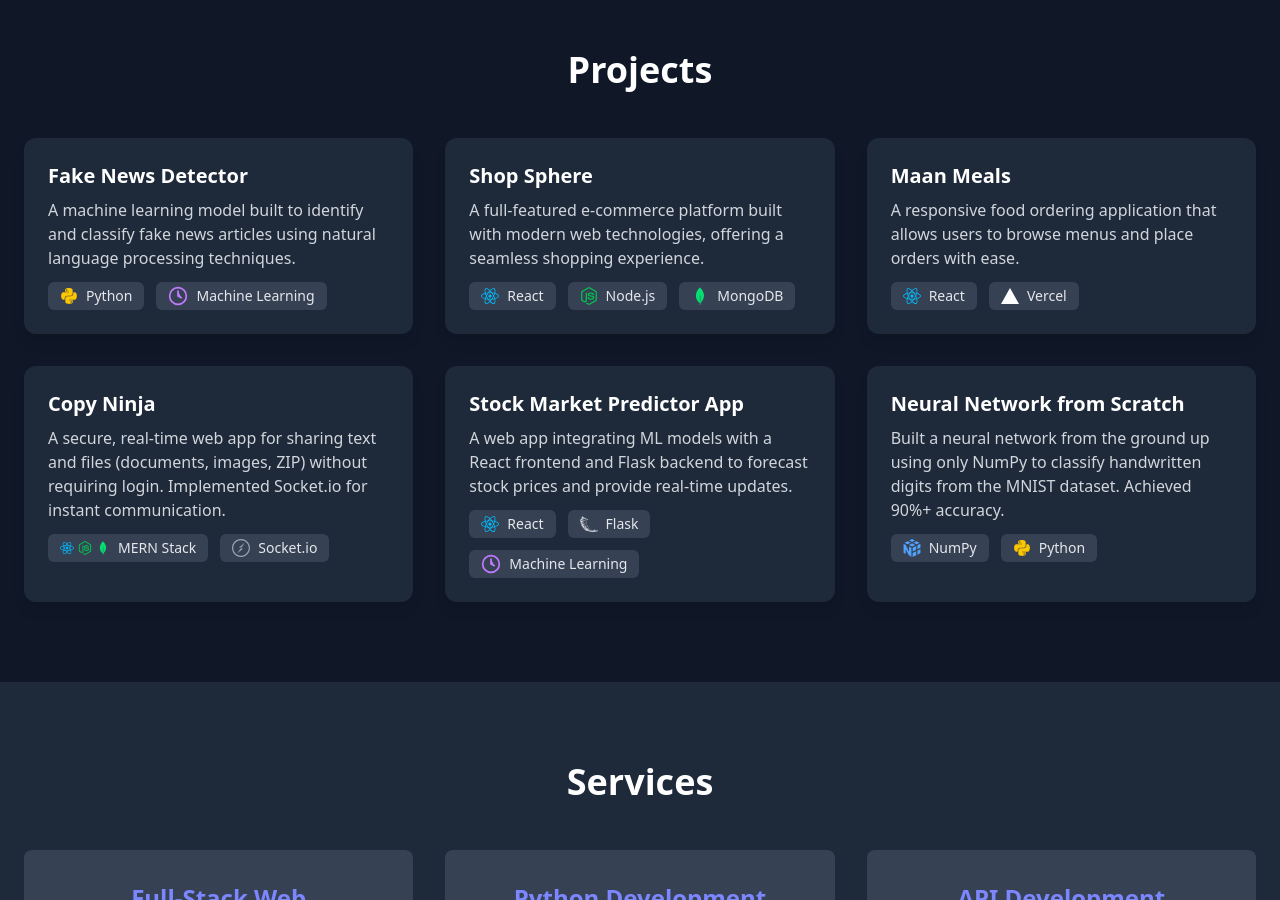
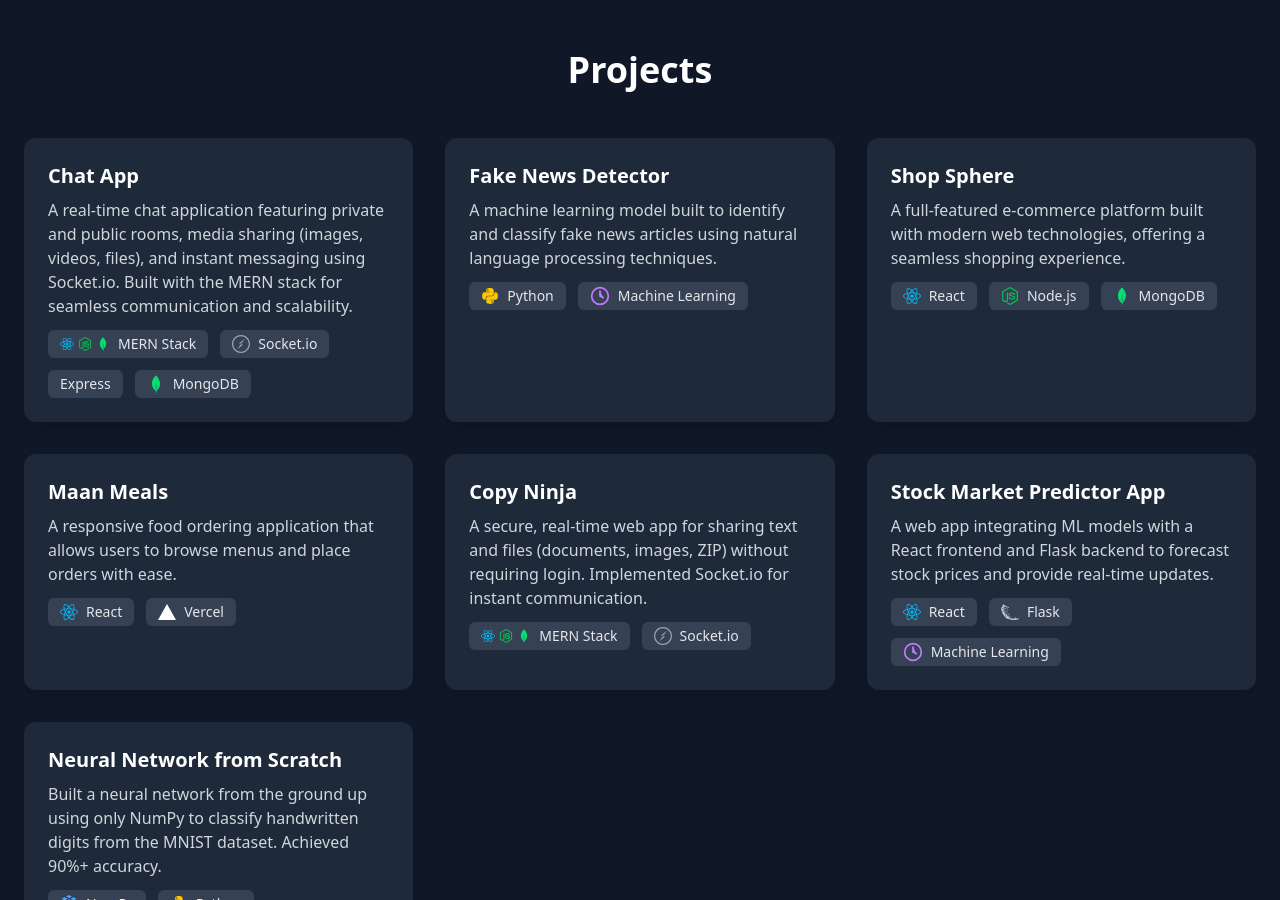
Before and after one commit to Ayushmaan218/portfolio, a React (Vite) app: page / in a window 1280 px wide. Shown: the part 1900-2800 px from the top of the page. Built offline with nearby package versions, Linux system fonts and the light colour scheme.

Commit message:
Added chat app project

```diff
--- a/src/App.jsx
+++ b/src/App.jsx
@@ -422,6 +422,7 @@ const techIcons = {
 
 const Projects = () => {
     const projectData = [
+        { title: "Chat App", description: "A real-time chat application featuring private and public rooms, media sharing (images, videos, files), and instant messaging using Socket.io. Built with the MERN stack for seamless communication and scalability.", link: "https://fullstack-chat-app-5uog.onrender.com/", technologies: ["MERN Stack", "Socket.io", "Express", "MongoDB"] },
         { title: "Fake News Detector", description: "A machine learning model built to identify and classify fake news articles using natural language processing techniques.", link: "https://fakenewsfrontend.onrender.com/", technologies: ["Python", "Machine Learning"] },
         { title: "Shop Sphere", description: "A full-featured e-commerce platform built with modern web technologies, offering a seamless shopping experience.", link: "https://shop-sphere-iota-beryl.vercel.app/", technologies: ["React", "Node.js", "MongoDB"] },
         { title: "Maan Meals", description: "A responsive food ordering application that allows users to browse menus and place orders with ease.", link: "https://maan-meals.vercel.app/", technologies: ["React", "Vercel"] },
```
